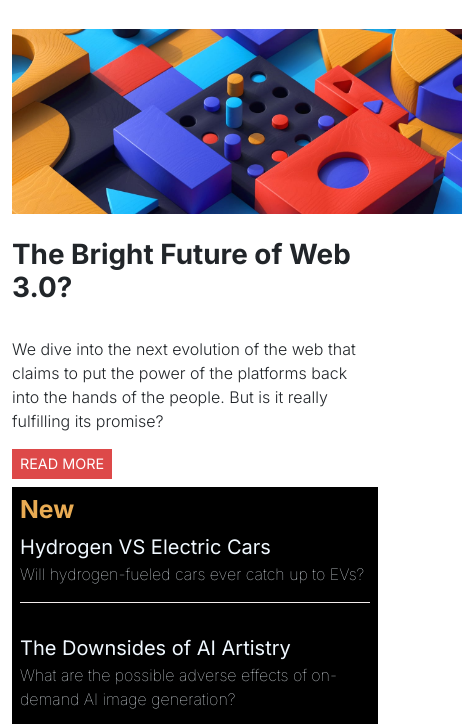
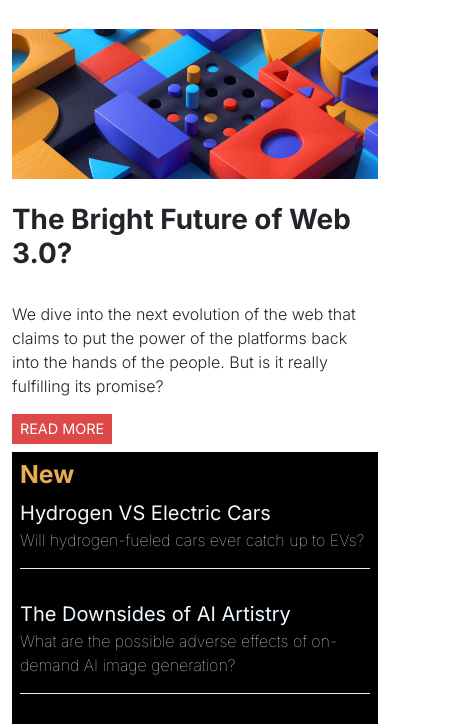
Before and after one commit to thaliagama/news-homepage, a plain HTML site: page index.html in a window 390 px wide. Shown: the part 85-809 px from the top of the page, 462 px wide, since content can reach past the window. Drawn offline with nearby package versions, Linux system fonts and the light colour scheme.

Commit message:
news-homepage

```diff
--- a/estilo/style.css
+++ b/estilo/style.css
@@ -66,9 +66,3 @@ button:hover {
 .attribution a {
     color: hsl(228, 45%, 44%);
 }
-
-@media screen and (max-width:575px) {
-    .img-web {
-        width: 450px
-    }
-}
--- a/index.html
+++ b/index.html
@@ -47,7 +47,7 @@
   <main class="container">
     <div class="row">
       <section class="col-lg-8 col-sm-12">
-        <img src="./assets/images/image-web-3-desktop.jpg" alt="" class="col-lg-12 col-sm-12 img-web">
+        <img src="./assets/images/image-web-3-desktop.jpg" alt="" class="col-lg-12 col-sm-12 img-web img-fluid">
         <div class="row">
           <h1 class="col-lg-5 col-sm-12 fw-bold fs-1 mt-4">The Bright Future of Web 3.0?</h1>
           <div class="col-lg-6 col-sm-12">
```
